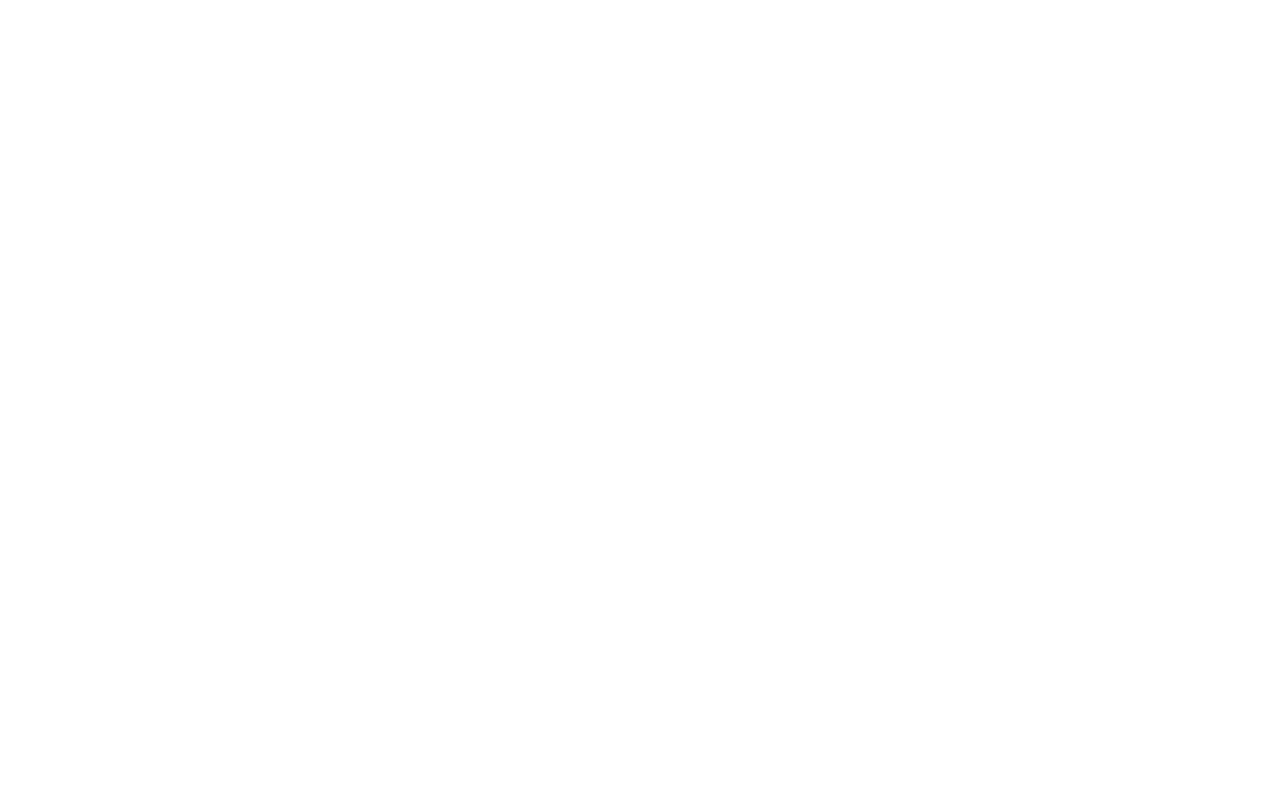
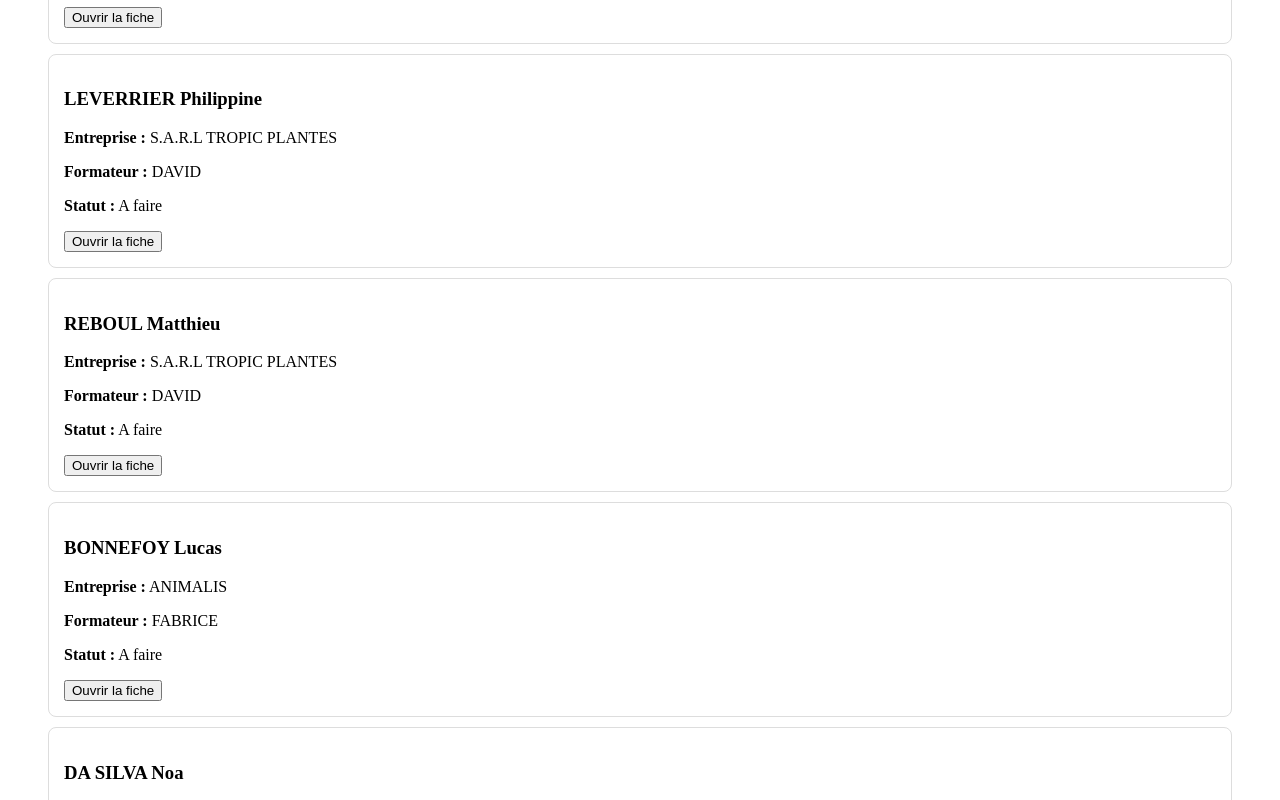
Before and after one commit to fabsalel-design/suivi-visites-mfr, a Next.js app: page /apprentis in a window 1280 px wide. Shown: the part 1480-2280 px from the top of the page. Before the commit the page ends 908 px from the top, so only its background shows below. Built offline with nearby package versions, Linux system fonts and the light colour scheme.

Commit message:
Update apprentis.ts

```diff
--- a/data/apprentis.ts
+++ b/data/apprentis.ts
@@ -1,3 +1,4 @@
+
 export const apprentis = [
   {
     id: 1,
@@ -22,5 +23,101 @@ export const apprentis = [
     entreprise: "TRUFFAUT",
     formateur: "CHRISTINE",
     statut: "A faire",
+  },
+  {
+    id: 4,
+    nom: "ARNAUD",
+    prenom: "Jimmy",
+    entreprise: "S.A.R.L TROPIC PLANTES",
+    formateur: "DAVID",
+    statut: "A faire",
+  },
+  {
+    id: 5,
+    nom: "GARCIA",
+    prenom: "Lisa",
+    entreprise: "S.A.R.L TROPIC PLANTES",
+    formateur: "FABRICE",
+    statut: "A faire",
+  },
+  {
+    id: 6,
+    nom: "HURARD",
+    prenom: "Clément",
+    entreprise: "S.A.R.L TROPIC PLANTES",
+    formateur: "DAVID",
+    statut: "A faire",
+  },
+  {
+    id: 7,
+    nom: "LEVERRIER",
+    prenom: "Philippine",
+    entreprise: "S.A.R.L TROPIC PLANTES",
+    formateur: "DAVID",
+    statut: "A faire",
+  },
+  {
+    id: 8,
+    nom: "REBOUL",
+    prenom: "Matthieu",
+    entreprise: "S.A.R.L TROPIC PLANTES",
+    formateur: "DAVID",
+    statut: "A faire",
+  },
+  {
+    id: 9,
+    nom: "BONNEFOY",
+    prenom: "Lucas",
+    entreprise: "ANIMALIS",
+    formateur: "FABRICE",
+    statut: "A faire",
+  },
+  {
+    id: 10,
+    nom: "DA SILVA",
+    prenom: "Noa",
+    entreprise: "ANIMALIS",
+    formateur: "FABRICE",
+    statut: "A faire",
+  },
+  {
+    id: 11,
+    nom: "TRONEL",
+    prenom: "Gaétan",
+    entreprise: "ANIMALIS",
+    formateur: "FABRICE",
+    statut: "A faire",
+  },
+  {
+    id: 12,
+    nom: "CANINO",
+    prenom: "Frédéric",
+    entreprise: "TOM & CO",
+    formateur: "DAVID",
+    statut: "A faire",
+  },
+  {
+    id: 13,
+    nom: "COLLET",
+    prenom: "Noah",
+    entreprise: "LES CAVES DE NOTRE DAME",
+    formateur: "CHRISTINE",
+    statut: "A faire",
+  },
+  {
+    id: 14,
+    nom: "DUCROS",
+    prenom: "Mégane",
+    entreprise: "TRUFFAUT NIMES",
+    formateur: "DAVID",
+    statut: "A faire",
+  },
+  {
+    id: 15,
+    nom: "FERNANDEZ-PICQ",
+    prenom: "Ethan",
+    entreprise: "TRUFFAUT NIMES",
+    formateur: "DAVID",
+    statut: "A faire",
   }
 ];
```
